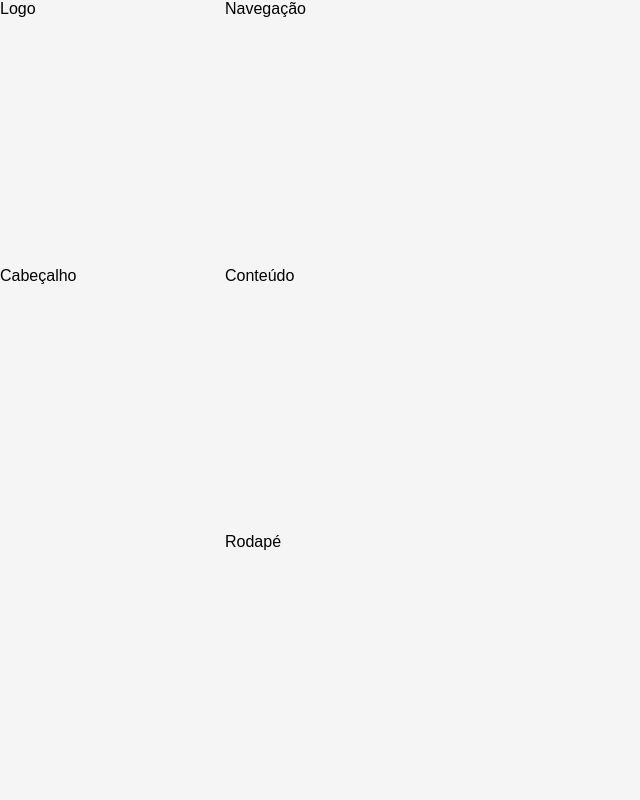
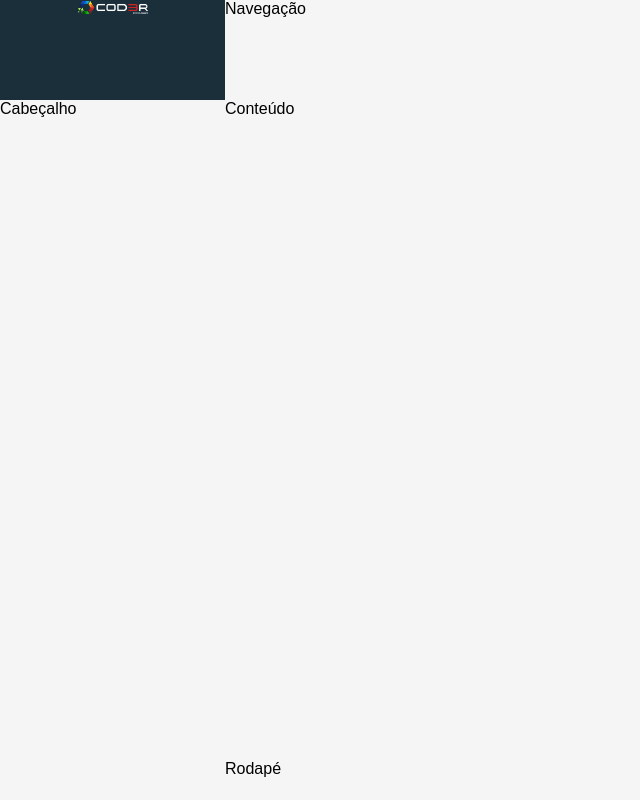
Before and after one commit to Rubenslourenco/ProjetoCadastroUsuario, a React (Create React App) app in the folder crud/frontend/: page / in a window 1280 px wide. Shown: the whole page, without its empty margins (0-640 px from the left). Built offline with nearby package versions, Linux system fonts and the light colour scheme.

Commit message:
Atualizando o app.css, criação do componente logo

```diff
--- a/crud/frontend/src/components/template/Logo.css
+++ b/crud/frontend/src/components/template/Logo.css
@@ -0,0 +1,11 @@
+aside.logo {
+    background-color: var(--bg-dark);
+    display: flex;
+    justify-content: center;
+
+}
+
+aside.logo img {
+    padding: 0px 15px;
+    width: 100px;
+}
--- a/crud/frontend/src/components/template/logo.jsx
+++ b/crud/frontend/src/components/template/logo.jsx
@@ -1,7 +1,10 @@
 import './Logo.css'
+import logo from '../../assets/imgs/logo.png'
 import React from 'react'
 
 export default props =>
     <aside className='logo'>
-        Logo
+      <a href="/"  className='logo'>
+      <img src={logo} alt="logo" />
+      </a>
     </aside>
--- a/crud/frontend/src/main/App.css
+++ b/crud/frontend/src/main/App.css
@@ -1,15 +1,14 @@
 :root {
+    --bg-dark: #1A2F3A;
 
-    --bg-dark: #1A1F3A;
-
-    --logo-heigth: 200px;
-    --header-heigth: 200px;
+    --logo-height: 100px;
+    --header-height: 100px;
     --aside-width: 225px;
-    --footer-heigth: 100px;
+    --footer-height: 40px;
 
     --shadow:
-        0 2px 23px 0 rgba(0, 0, ,0.1),
-        0 2px 49px 0 rgba(0, 0, ,0.6);
+        0 2px 23px 0 rgba(0, 0, 0, 0.1),
+        0 2px 49px 0 rgba(0, 0, 0, 0.06);
 }
 
 * {
@@ -25,9 +24,9 @@
     display: grid;
     grid-template-columns: var(--aside-width) 1fr;
     grid-template-rows:
-    var(--header-height)
-    1fr
-    var(--footer-heigth);
+        var(--header-height)
+        1fr
+        var(--footer-height);
     grid-template-areas:
         "logo header"
         "menu content"
@@ -35,7 +34,6 @@
     height: 100vh;
     background-color: #F5F5F5;
 }
-
 aside.logo {
     grid-area: logo;
 }
--- a/crud/frontend/src/main/App.jsx
+++ b/crud/frontend/src/main/App.jsx
@@ -1,7 +1,7 @@
 import './App.css'
 import React from 'react'
 
-import Logo from '../components/template/logo'
+import Logo from '../components/template/Logo'
 import Nav from '../components/template/Nav'
 import Main from '../components/template/Main'
 import Footer from '../components/template/Footer'
```
Also changed, not shown: crud/frontend/src/assets/imgs/logo.png (added).
